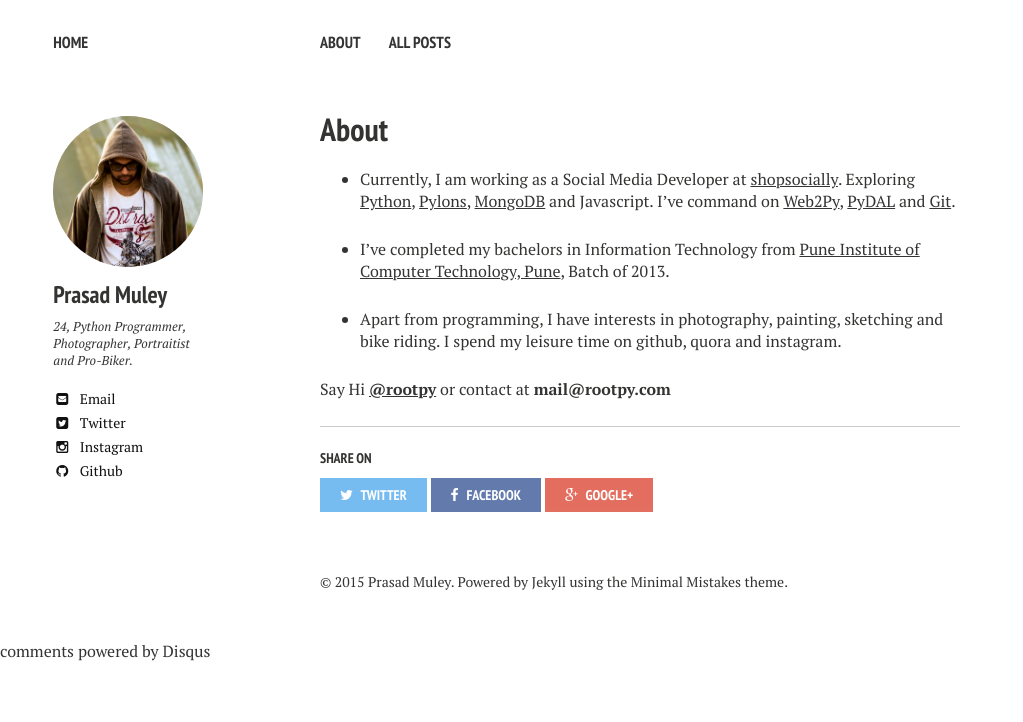
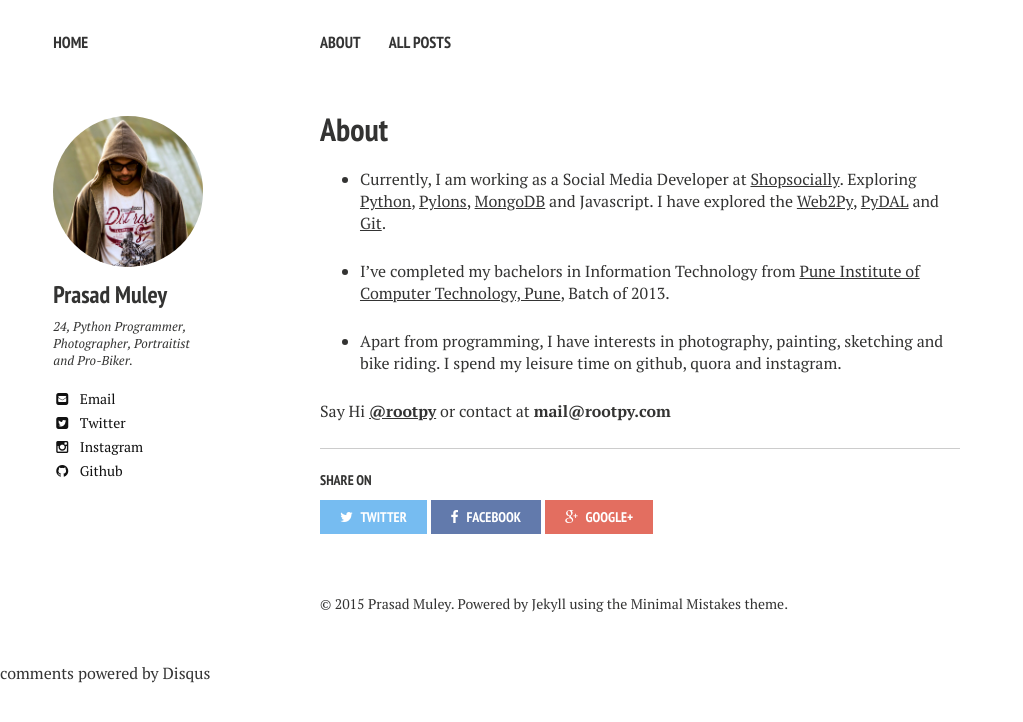
Before and after one commit to prasadmuley/prasadmuley.github.io, a Jekyll site: the page built from about/index.md, in a window 1280 px wide. Shown: the top 722 px of the page, without its empty margins (0-1023 px from the left). Built offline with Jekyll 4.4.1, drawn with Linux system fonts in a browser that asks for light colours; nearby versions of some CDN libraries; comment, search, counter and statistics services are not loaded.

Commit message:
update shopsocially's url

```diff
--- a/about/index.md
+++ b/about/index.md
@@ -5,7 +5,7 @@ tags: [about, prasad, muley, rootpy]
 comments: true
 ---
 
-* Currently, I am working as a Social Media Developer at [shopsocially](shopsocially.com). Exploring [Python](https://www.python.org/), [Pylons](http://www.pylonsproject.org/), [MongoDB](https://www.mongodb.org/) and Javascript. I've command on [Web2Py](http://www.web2py.com/), [PyDAL](https://github.com/web2py/pydal) and [Git](https://git-scm.com/).
+* Currently, I am working as a Social Media Developer at [Shopsocially](https://www.shopsocially.com/). Exploring [Python](https://www.python.org/), [Pylons](http://www.pylonsproject.org/), [MongoDB](https://www.mongodb.org/) and Javascript. I have explored the [Web2Py](http://www.web2py.com/), [PyDAL](https://github.com/web2py/pydal) and [Git](https://git-scm.com/).
 
 * I've completed my bachelors in Information Technology from [Pune Institute of Computer Technology, Pune](http://pict.edu/), Batch of 2013.
 
```
